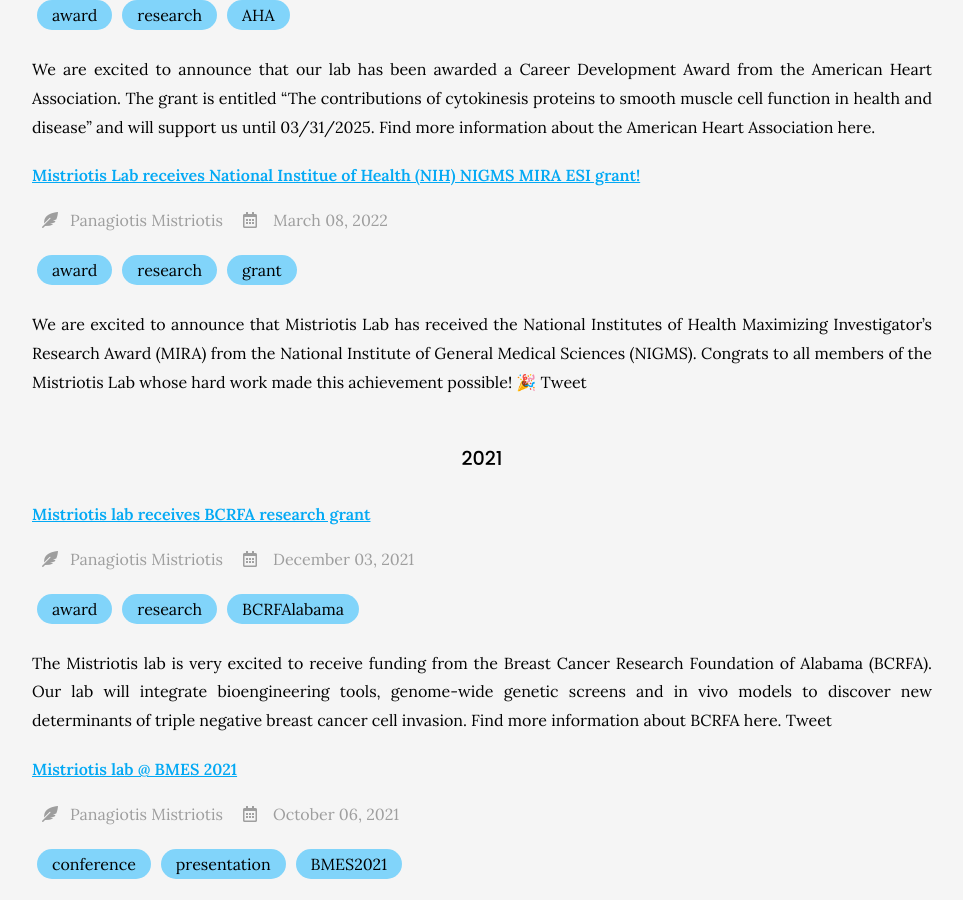
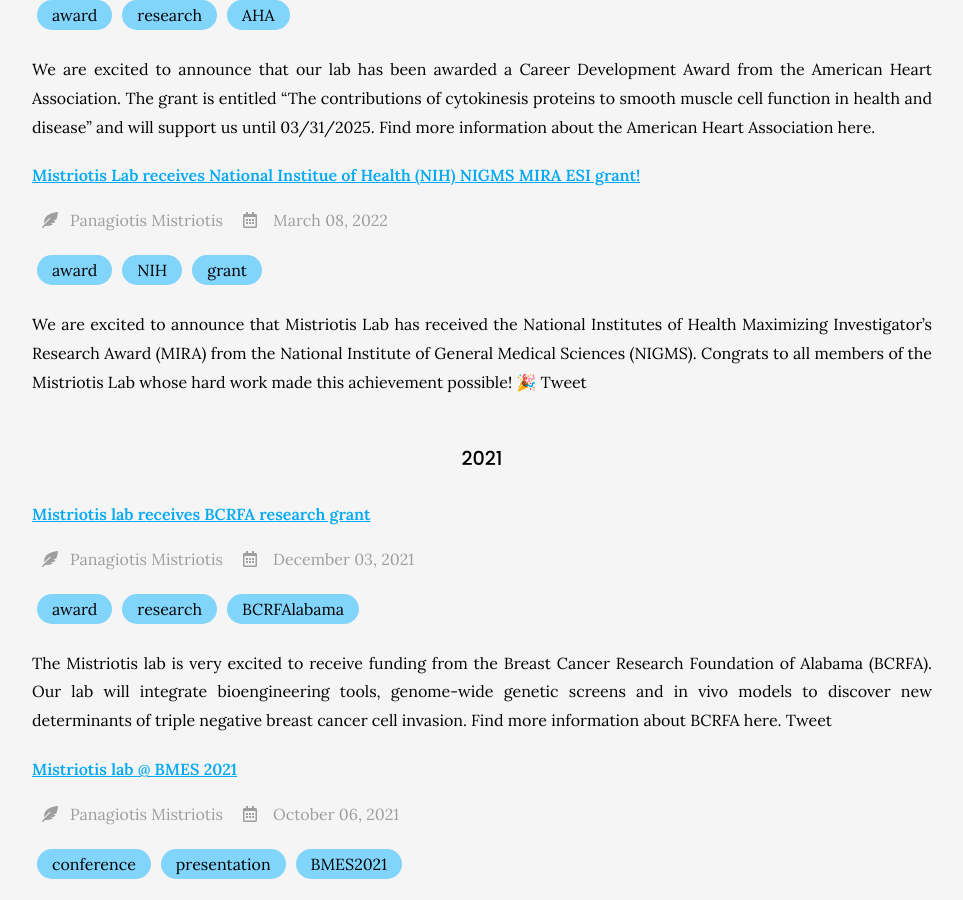
Before and after one commit to mistriotis-lab/mistriotis-lab.github.io, a Jekyll site: the page built from news/index.md, in a window 1280 px wide and 900 px high, scrolled down 748 px. Shown: the whole window, without its empty margins (158-1121 px from the left). Built offline with Jekyll 4.4.1, drawn with Linux system fonts in a browser that asks for light colours; nearby versions of some CDN libraries; comment, search, counter and statistics services are not loaded.

Commit message:
Update 2022-03-08-post-5.md

```diff
--- a/_posts/2022-03-08-post-5.md
+++ b/_posts/2022-03-08-post-5.md
@@ -2,7 +2,7 @@
 title: Mistriotis Lab receives National Institue of Health (NIH) NIGMS MIRA ESI grant!
 tags:
   - award
-  - research
+  - NIH
   - grant
 image: "images/research/nih.png"
 author: Panagiotis Mistriotis
```
